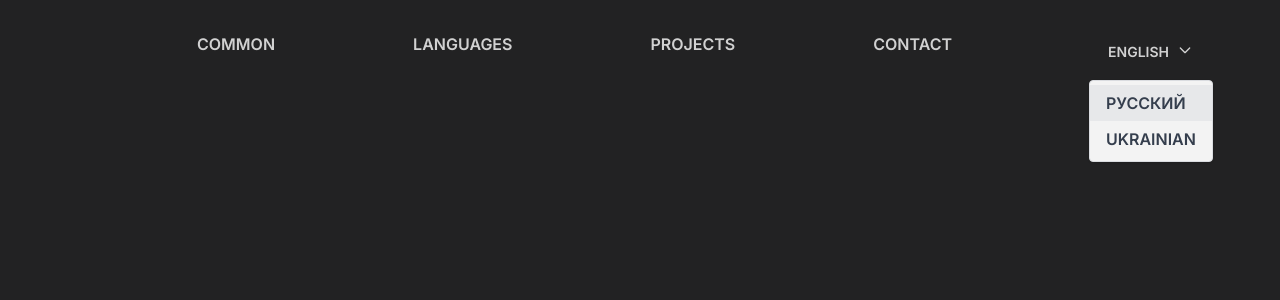
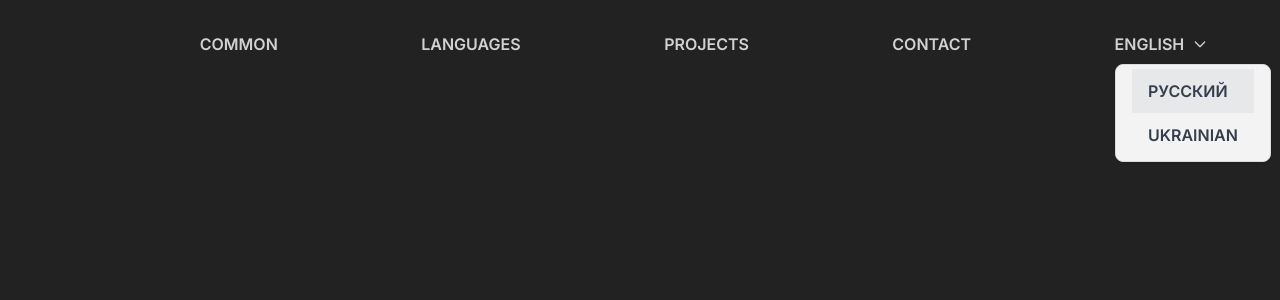
Before and after one commit to 6y6jlb/app-nextjs, a Next.js app: page /en in a window 1280 px wide. Both pictures are taken after a click on the button "ENGLISH". Shown: the top 300 px of the page. Built offline with nearby package versions, Linux system fonts and the light colour scheme.

Commit message:
in progress vol.3

```diff
--- a/components/languageSwitcher/LanguageSwitcher.module.css
+++ /dev/null
@@ -1,24 +0,0 @@
-.dropdown_label {
-
-}
-
-.lang {
-	display: flex;
-	flex-direction: column;
-	align-self: center;
-	padding: 2px 8px;
-	text-transform: uppercase;
-	font-size: 1em;
-
-}
-
-
-.item {
-	width: 40px;
-	height: 40px;
-}
-
-.lang,.item,.lang:hover,.item:hover,.lang:focus,.item:focus,.lang:focus-visible,.item:focus-visible {
-	border: none;
-	outline: none
-}
--- a/components/languageSwitcher/LanguageSwitcher.tsx
+++ b/components/languageSwitcher/LanguageSwitcher.tsx
@@ -1,16 +1,15 @@
 'use client';
 import { LANGUAGE_OPTIONS } from "@/config/language";
+import { Dropdown } from "flowbite-react";
 import { useLocale } from 'next-intl';
 import Link from 'next/link';
-import { Dropdown } from "flowbite-react";
-import styles from "./LanguageSwitcher.module.css"
 
 const LanguageSwitcher = () => {
 	const locale = useLocale()
 
 	const options = LANGUAGE_OPTIONS.filter(el => el.code !== locale).map((language, i) => {
 		return (
-			<Dropdown.Item key={language.code} className="option">
+			<Dropdown.Item key={language.code} className="text-xl">
 				<Link href={`/${language.code}`} locale={false}>
 					{language.name}
 				</Link>
@@ -20,7 +19,7 @@ const LanguageSwitcher = () => {
 	})
 
 	return (
-		<Dropdown color="none" label={LANGUAGE_OPTIONS.find(el=>el.code === locale)?.name} className="">
+		<Dropdown inline color="none" label={LANGUAGE_OPTIONS.find(el=>el.code === locale)?.name} className="px-4 rounded-lg">
 			{options}
 		</Dropdown>
 	)
--- a/components/navigation/Navigation.tsx
+++ b/components/navigation/Navigation.tsx
@@ -2,21 +2,31 @@
 import React from "react"
 import style from "./Navigation.module.css"
 import Link from 'next/link'
-
 import { useTranslations, } from 'next-intl';
 import LanguageSwitcher from "../languageSwitcher/LanguageSwitcher";
+import { LINKKS } from "@/config/navigation";
+
 
 
 const Navigation = () => {
 	const t = useTranslations("common");
 
+	const links = LINKKS.map(el => {
+		return (
+			<Link
+				className={window.location.hash.includes(el.id) ? style.active : ''}
+				href={`#${el.id}`}
+				key={el.id}
+			>
+				{t(el.title)}
+			</Link>
+		);
+	})
+
 	return (
 		<div className={style.navigation}>
-			<Link href="#common">{t('navigation.common')}</Link>
-			<Link href="#languages">{t('navigation.languages')}</Link>
-			<Link href="#projects">{t('navigation.projects')}</Link>
-			<Link href="#contact">{t('navigation.contact')}</Link>
-			<LanguageSwitcher/>
+			{links}
+			<LanguageSwitcher />
 		</div>
 	)
 }
--- /dev/null
+++ b/config/navigation.ts
@@ -0,0 +1,6 @@
+export const LINKKS = [
+    { id: 'common', title: 'navigation.common' },
+    { id: 'languages', title: 'navigation.languages' },
+    { id: 'projects', title: 'navigation.projects' },
+    { id: 'contact', title: 'navigation.contact' },
+]
```
